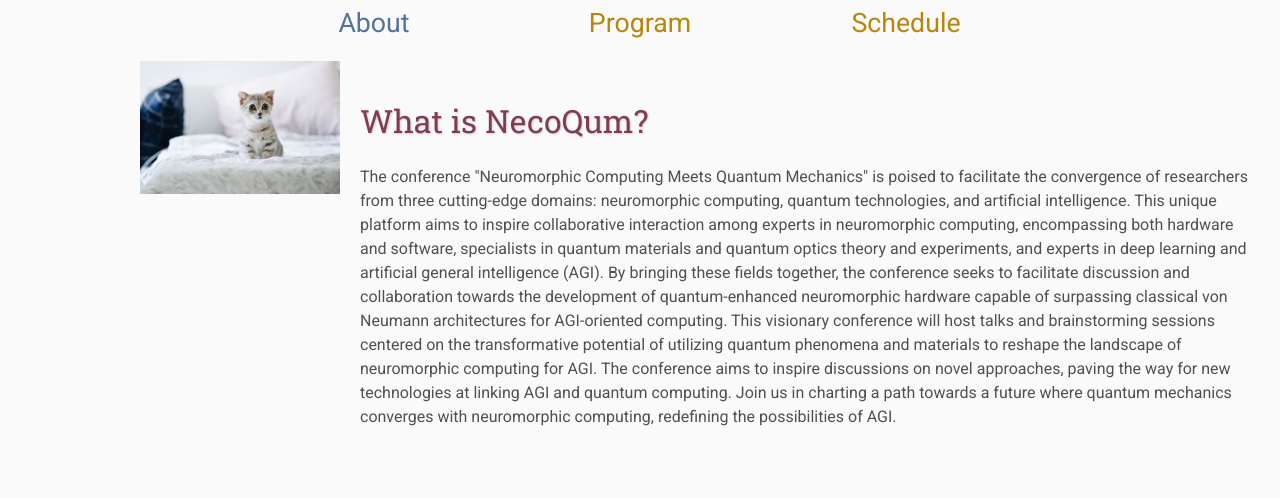
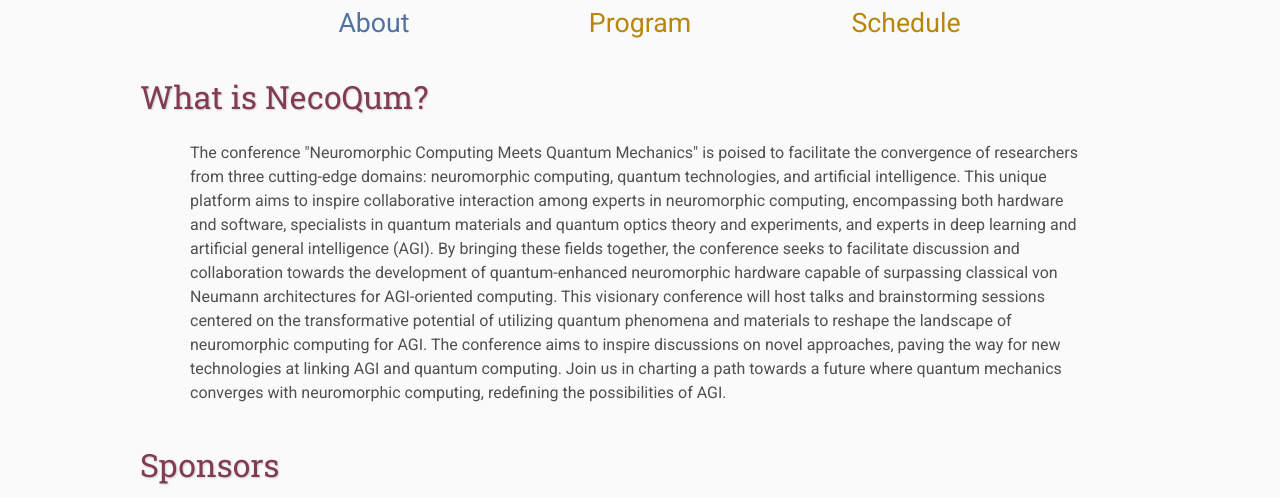
Before and after one commit to Necoqum/necoqum.github.io, a plain HTML site: page index.html in a window 1280 px wide. Shown: the part 663-1161 px from the top of the page. Drawn offline with Linux system fonts and the light colour scheme.

Commit message:
Update index.html

```diff
--- a/index.html
+++ b/index.html
@@ -38,17 +38,10 @@
         </tr>
     </table>
 
-    <div class="content-container">
-        <div class="figure-container">
-            <img src="assets/kitten3.jpg" alt="Descriptive Alt Text">
-        </div>
-        <div class="text-container">
-            <h2>What is NecoQum?</h2>
-            <p>
-                The conference "Neuromorphic Computing Meets Quantum Mechanics" is poised to facilitate the convergence of researchers from three cutting-edge domains: neuromorphic computing, quantum technologies, and artificial intelligence. This unique platform aims to inspire collaborative interaction among experts in neuromorphic computing, encompassing both hardware and software, specialists in quantum materials and quantum optics theory and experiments, and experts in deep learning and artificial general intelligence (AGI). By bringing these fields together, the conference seeks to facilitate discussion and collaboration towards the development of quantum-enhanced neuromorphic hardware capable of surpassing classical von Neumann architectures for AGI-oriented computing. This visionary conference will host talks and brainstorming sessions centered on the transformative potential of utilizing quantum phenomena and materials to reshape the landscape of neuromorphic computing for AGI. The conference aims to inspire discussions on novel approaches, paving the way for new technologies at linking AGI and quantum computing. Join us in charting a path towards a future where quantum mechanics converges with neuromorphic computing, redefining the possibilities of AGI.
-            </p>
-        </div>
-    </div>
+    <h2>What is NecoQum?</h2>
+    <p>
+        The conference "Neuromorphic Computing Meets Quantum Mechanics" is poised to facilitate the convergence of researchers from three cutting-edge domains: neuromorphic computing, quantum technologies, and artificial intelligence. This unique platform aims to inspire collaborative interaction among experts in neuromorphic computing, encompassing both hardware and software, specialists in quantum materials and quantum optics theory and experiments, and experts in deep learning and artificial general intelligence (AGI). By bringing these fields together, the conference seeks to facilitate discussion and collaboration towards the development of quantum-enhanced neuromorphic hardware capable of surpassing classical von Neumann architectures for AGI-oriented computing. This visionary conference will host talks and brainstorming sessions centered on the transformative potential of utilizing quantum phenomena and materials to reshape the landscape of neuromorphic computing for AGI. The conference aims to inspire discussions on novel approaches, paving the way for new technologies at linking AGI and quantum computing. Join us in charting a path towards a future where quantum mechanics converges with neuromorphic computing, redefining the possibilities of AGI.
+    </p>
 
     <h2>Sponsors</h2>
     <table class="sponsors">
```
